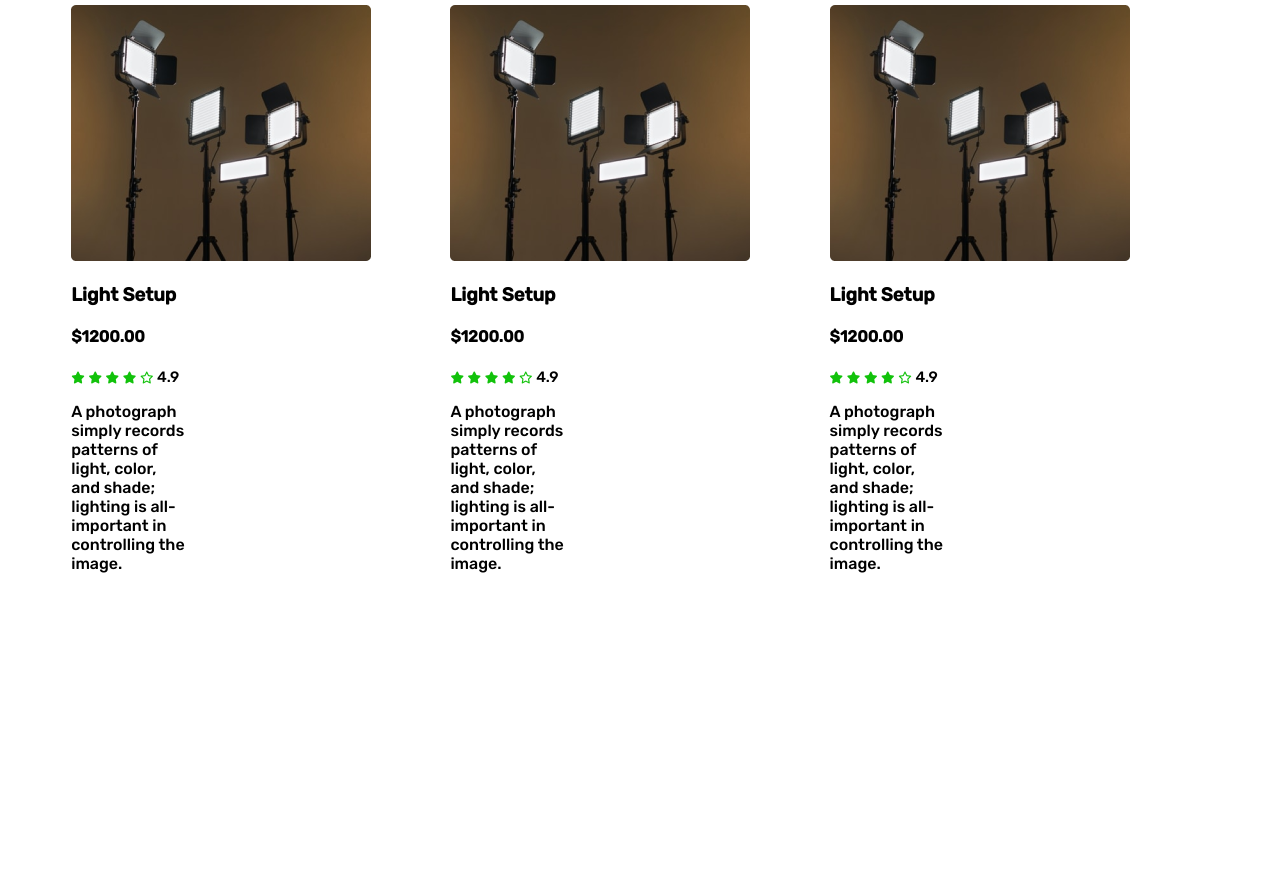
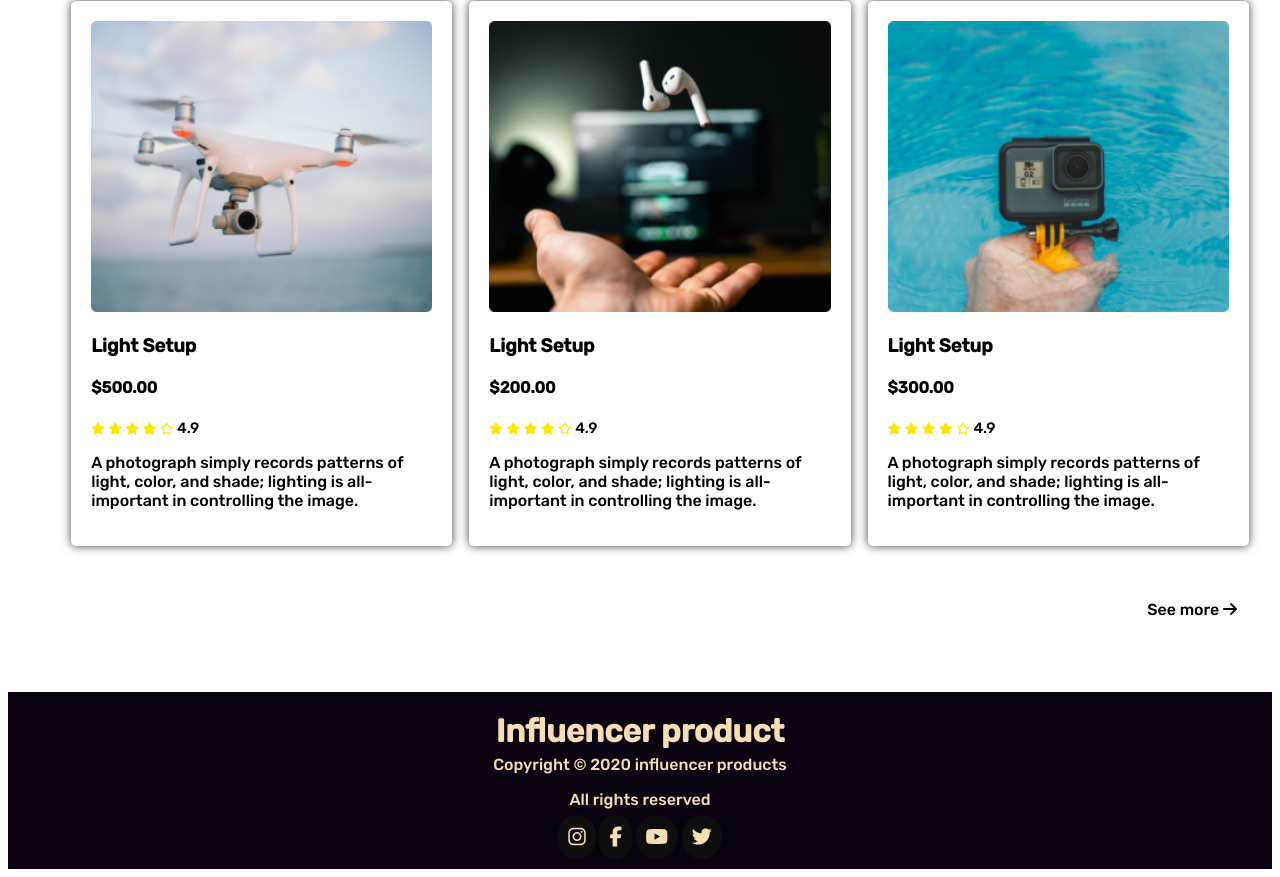
Before and after one commit to SHOHAG1611/influencer-gear, a plain HTML site: page influencer-gear.html in a window 1280 px wide. Shown: the part 1446-2323 px from the top of the page. Before the commit the page ends 2063 px from the top, so only its background shows below. Drawn offline with Linux system fonts and the light colour scheme.

Commit message:
footer add

```diff
--- a/influencer-gear.html
+++ b/influencer-gear.html
@@ -15,6 +15,11 @@ preeboking-icon
     <!-------------
          rating-icon
 ------------------ -->
+    <script src="https://kit.fontawesome.com/b25923f801.js" crossorigin="anonymous"></script>
+
+    <!------
+         footeer
+        ------------->
     <script src="https://kit.fontawesome.com/b25923f801.js" crossorigin="anonymous"></script>
 
 </head>
@@ -78,7 +83,7 @@ preeboking-icon
                 <h3>
                     Light Setup
                 </h3>
-                <h4>$1200.00</h4>
+                <h4>$250.00</h4>
                 <span><i class="fas fa-star"></i></span>
                 <span><i class="fas fa-star"></i></span>
                 <span><i class="fas fa-star"></i></span>
@@ -93,11 +98,11 @@ preeboking-icon
 
             </div>
             <div class="products-list">
-                <img src="images/lights.png" alt="">
+                <img src="images/setup.png" alt="">
                 <h3>
                     Light Setup
                 </h3>
-                <h4>$1200.00</h4>
+                <h4>$700.00</h4>
                 <span><i class="fas fa-star"></i></span>
                 <span><i class="fas fa-star"></i></span>
                 <span><i class="fas fa-star"></i></span>
@@ -112,11 +117,11 @@ preeboking-icon
 
             </div>
             <div class="products-list">
-                <img src="images/lights.png" alt="">
+                <img src="images/drone.png" alt="">
                 <h3>
                     Light Setup
                 </h3>
-                <h4>$1200.00</h4>
+                <h4>$500.00</h4>
                 <span><i class="fas fa-star"></i></span>
                 <span><i class="fas fa-star"></i></span>
                 <span><i class="fas fa-star"></i></span>
@@ -131,11 +136,11 @@ preeboking-icon
 
             </div>
             <div class="products-list">
-                <img src="images/lights.png" alt="">
+                <img src="images/airpod.png" alt="">
                 <h3>
                     Light Setup
                 </h3>
-                <h4>$1200.00</h4>
+                <h4>$200.00</h4>
                 <span><i class="fas fa-star"></i></span>
                 <span><i class="fas fa-star"></i></span>
                 <span><i class="fas fa-star"></i></span>
@@ -150,11 +155,11 @@ preeboking-icon
 
             </div>
             <div class="products-list">
-                <img src="images/lights.png" alt="">
+                <img src="images/action.png" alt="">
                 <h3>
                     Light Setup
                 </h3>
-                <h4>$1200.00</h4>
+                <h4>$300.00</h4>
                 <span><i class="fas fa-star"></i></span>
                 <span><i class="fas fa-star"></i></span>
                 <span><i class="fas fa-star"></i></span>
@@ -168,9 +173,22 @@ preeboking-icon
 
 
             </div>
+    </main>
+    <a class="see-more" href="#">See more <i class="fas fa-arrow-right"></i></a>
+    <footer class="footer">
+        <h2>Influencer product</h2>
+        <p>Copyright © 2020 influencer products</p>
+        <p>
+            All rights reserved
+        </p>
+        <div class="sosial-media">
+            <span><i class="fab fa-instagram"></i></span>
+            <span><i class="fab fa-facebook-f"></i></span>
+            <span><i class="fab fa-youtube"></i></span>
+            <span><i class="fab fa-twitter"></i></span>
+        </div>
+    </footer>
 
-
-    </main>
 </body>
 
 </html>
--- a/style.css
+++ b/style.css
@@ -29,9 +29,7 @@ h2{
     margin-left: 100px;
 
 }
-p{
-    padding-bottom: 20px;
-}
+
 a{
     text-decoration: none;
     color: white;
@@ -89,18 +87,60 @@ a{
         width: 90%;
         display: grid;
         grid-template-columns: repeat(3,1fr);
-
+        grid-gap: 5%;
+        margin-bottom: 100px;
 
     }
     .products-list{
-           width: 30%;
+        width: 100%;
+        padding: 20px;
+        box-shadow: 0 0 10px 0 rgba(0, 0, 0, 0.753);
+        border-radius: 5px;
 
+    }
+    .products-list img{
+        width: 100%;
     }
     .products-list span{
         font-size: 12px;
-        color: rgb(18, 194, 11);
+        color: rgb(255, 230, 0);
     }
     .products-list .star-point{
         color: black;
         font-size: 15px;
     }
+    .see-more{
+        background: #fff;
+        border-radius: 5px;
+        box-shadow: 0 0 0 #000;
+        color: #000;
+        font-size: 16px;
+        float: right;
+    }
+    .footer{
+        background-color: rgb(10, 1, 17);
+        color: wheat;
+        text-align: center;
+        padding: 20px;
+       margin-top: 100px;
+    }
+    .footer h2{
+        font-size: 2em;
+        margin: 0;
+    }
+    .footer p{
+        margin-top: 5px;
+        font-size: 16px;
+    }
+    .footer .sosial-media span{
+        width: 30px;
+        height: 30px;
+        border-radius: 50px;
+        padding: 10px;
+        font-size: 20px;
+        background: rgb(14, 14, 14);
+    }
+
+    @media  screen {
+
+    }
```
